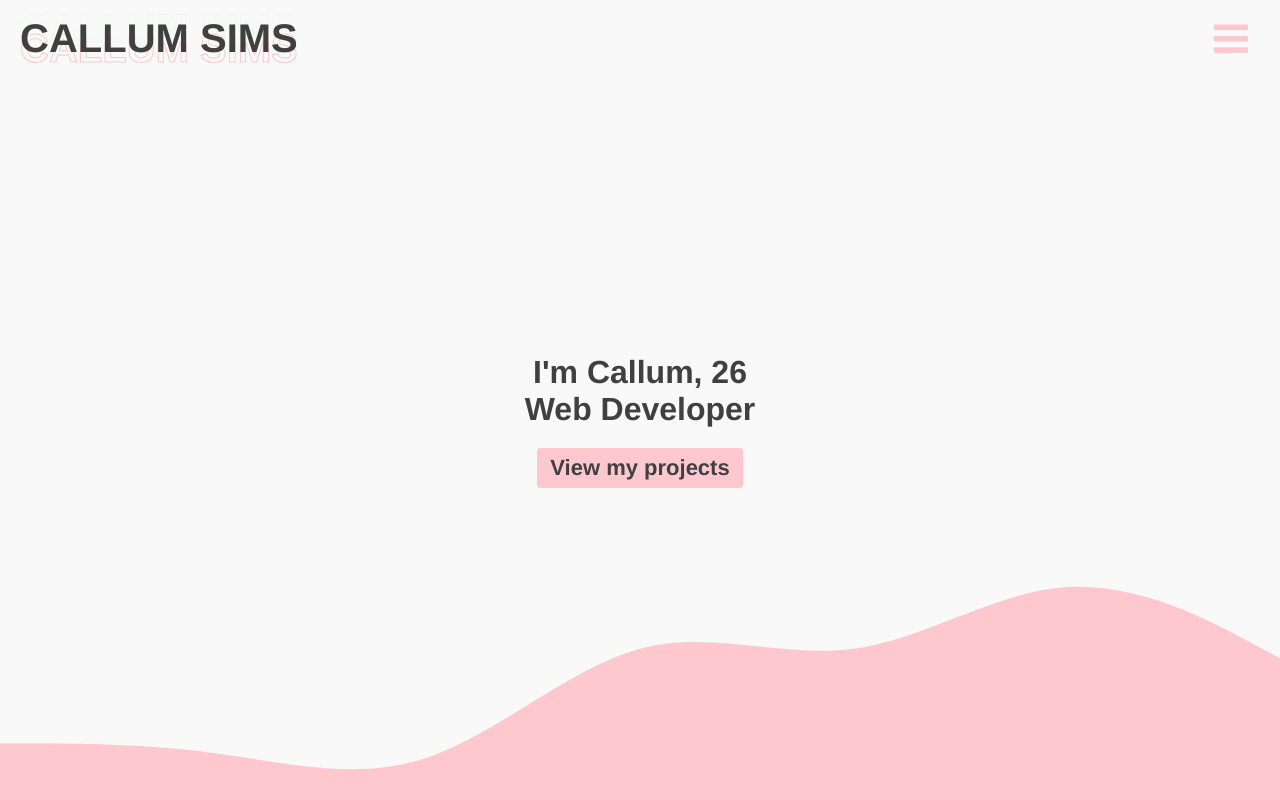
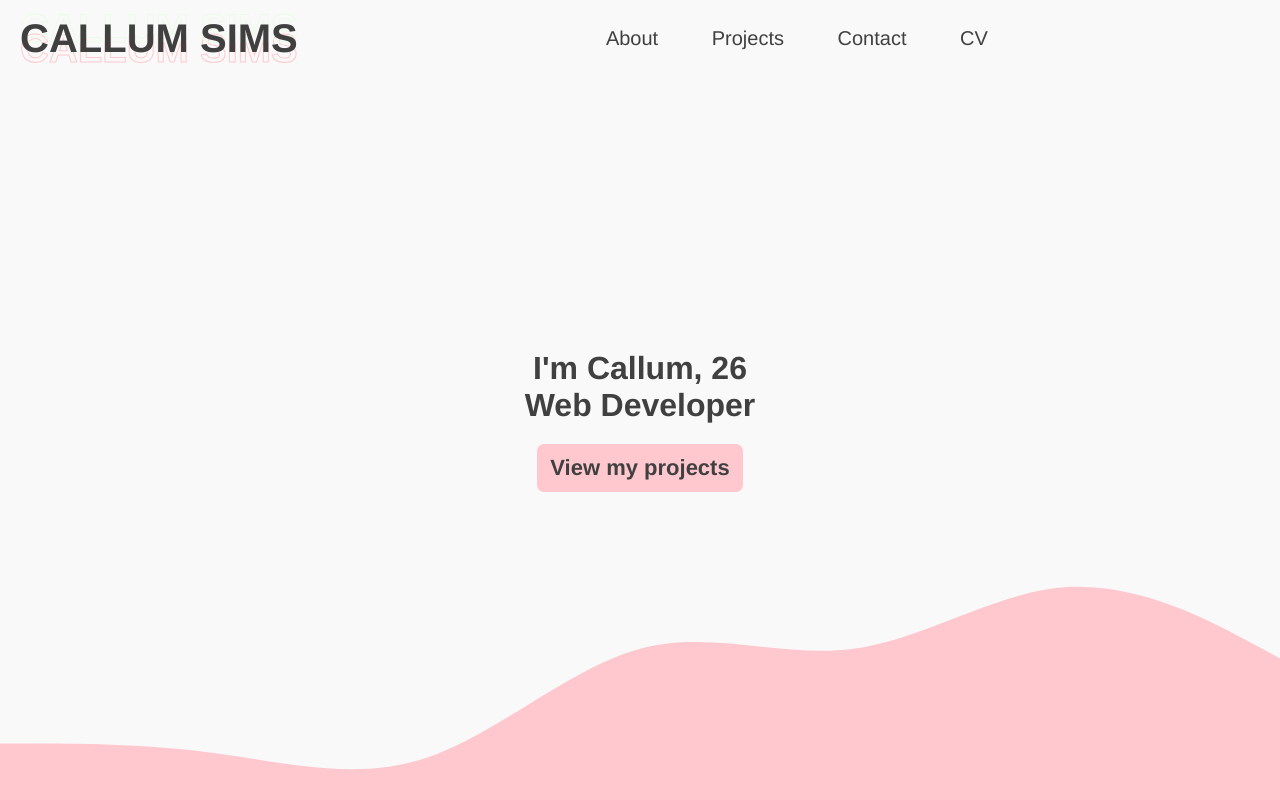
Before and after one commit to clamsims/Personal-Page, a plain HTML site: page index.html in a window 1280 px wide. Drawn offline with Linux system fonts and the light colour scheme.

Commit message:
basic desktop menu added

```diff
--- a/index.html
+++ b/index.html
@@ -20,6 +20,12 @@
                 <li><a class="menuItem" href="contact.html" id="contact" >Contact</a></li>
                 <li><a class="menuItem" href="cv.html" id="CV">CV</a></li>
               </div>
+              <div class="desktop-link">
+                <li class="desknav"><a href="about.html">About</a> </li>
+                <li class="desknav"><a href="projects.html">Projects</a> </li>
+                <li class="desknav"><a href="contact.html">Contact</a> </li>
+                <li class="desknav"><a href="cv.html">CV</a> </li>
+              </div>
                 <li class="menubuton"><a href="javascript:void(0);" onclick="showMenu()"><i class="fa fa-bars" id="index-bar"></i></a></li>
               </ul>
             </nav>
--- a/resources/css/master.css
+++ b/resources/css/master.css
@@ -27,6 +27,11 @@ nav{
   z-index: 5;
 }
 
+.desktop-link{
+  visibility: hidden;
+  display: none;
+}
+
 header{
   z-index: 5;
   width: 100vw;
@@ -53,7 +58,7 @@ i:hover{
 
 .btn{
   display: inline-block;
-  padding: 6px 12px;
+  padding: 10px 12px;
   margin-bottom: 0;
   font-size: 22px;
   font-weight: bold;
@@ -61,14 +66,14 @@ i:hover{
   text-align: center;
   border: 1px solid transparent;
   margin-top: 20px;
-  border-radius: 4px;
+  border-radius: 7px;
   color: #404040;
 }
 
 .btn:hover{
   color: #404040;;
   background-color: #ffc8ce;
-  box-shadow: 0 0 11px rgba(33,33,33,.2);
+  box-shadow:inset 0 -0.7em 0 -0.4em rgba(0,0,0,0.10);
 }
 
 /*index styles*/
@@ -286,7 +291,7 @@ h1::before{
   height: 65vh;
   text-align: center;
   flex-direction: column;
-  padding-top: 2em;
+  padding-top: 5em;
   margin: auto;
 }
 
@@ -380,7 +385,11 @@ z-index: 11;
       padding-top: 5rem;
   }
 
-
+  .desktop-link{
+    display: inline;
+    visibility: visible;
+    font-size: 1.25rem;
+  }
 
   i{
     color: #ffc8ce;
@@ -402,4 +411,23 @@ z-index: 11;
 .fa.fa-bars{
   font-size: 2.5rem;
   }
+
+  .desktop-link{
+    display: inline;
+    visibility: visible;
+    font-size: 1.25rem;
+    text-align: right;
+  }
+.desknav{
+  display: inline-block;
+  padding-left: 3rem;
+  margin-right: 0;
 }
+.desknav a:hover{
+  color: #ffc8ce;
+}
+  #index-bar{
+    display: none;
+    visibility: hidden;
+  }
+}
```
Also changed, not shown: about.html (+6 -0 lines), contact.html (+6 -0 lines), cv.html (+6 -0 lines), projects.html (+6 -0 lines).
